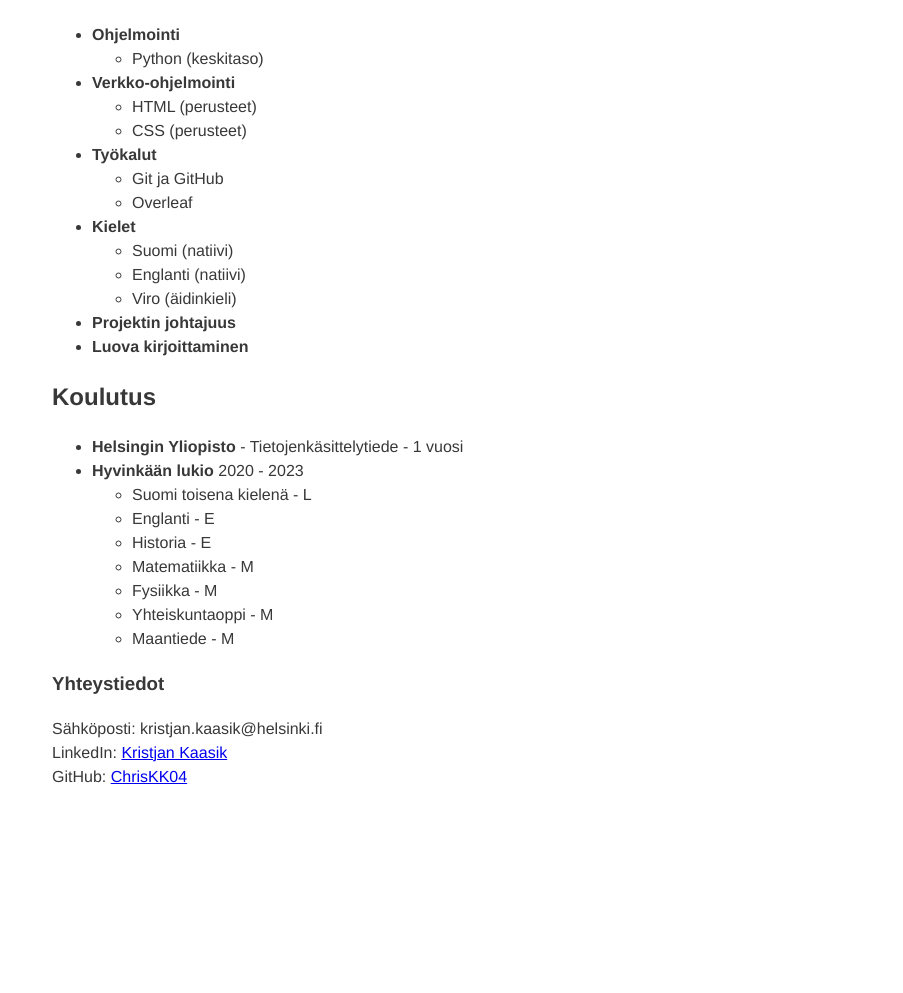
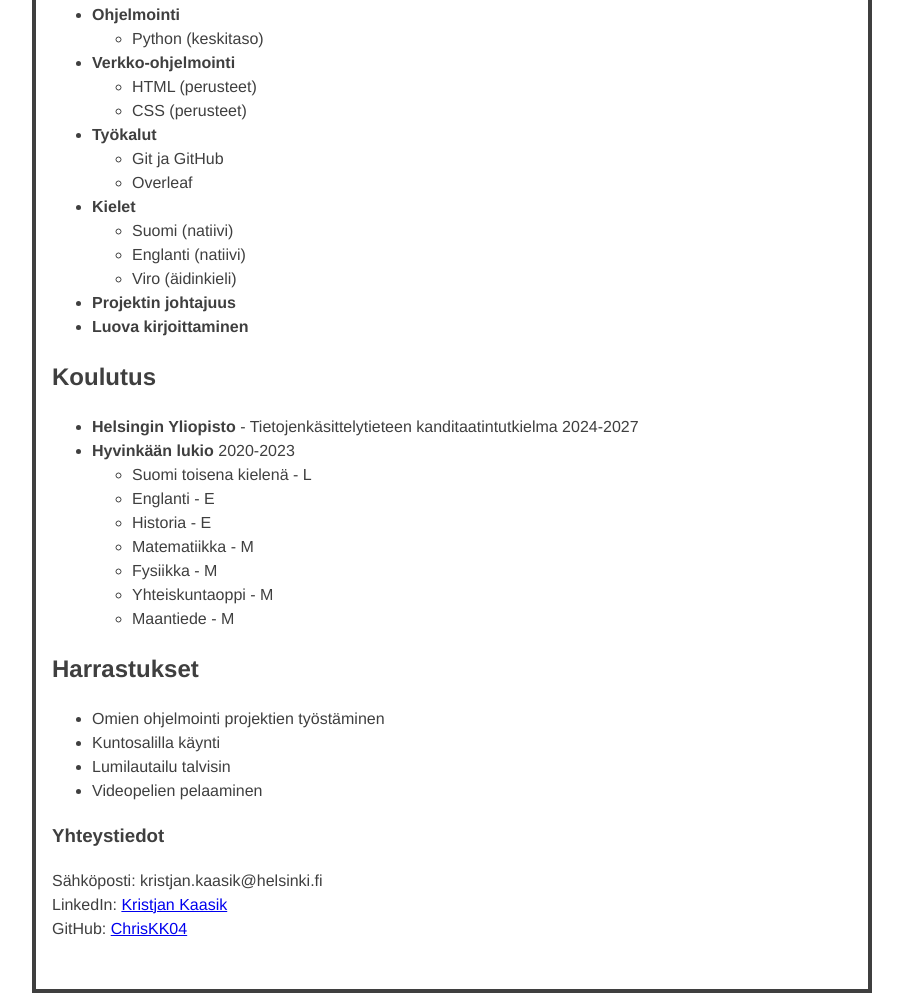
Before and after one commit to ChrisKK04/ansioluettelo, a plain HTML site: page index.html in a window 1280 px wide. Shown: the part 443-1436 px from the top of the page, without its empty margins (188-1091 px from the left). Before the commit the page ends 1280 px from the top, so only its background shows below. Drawn offline with Linux system fonts and the light colour scheme.

Commit message:
viimeistely

```diff
--- a/index.html
+++ b/index.html
@@ -18,7 +18,6 @@
       matematiikan ja tilastotieteen käytännönläheisempään tietojenkäsittelytieteeseen.
       Kanditaatintutkielman jälkeen jatkan tietojenkäsittelytieteen- tai tilastotieteen maisteriin
       jossa opiskelen muun muassa <strong>syväoppimista (deep learning) ja hermoverkkoja (neural networks)</strong>.
-      Vapaa-ajallani käyn kuntosalilla, itseopiskelen ja seurailen teknologian uutisia ja talvisin myös usein lumilautailen.
     </p>
 
     <img class="kuva" src="assets/binary-code.png" alt="rivejä binääri koodia" width="450"/>
@@ -52,8 +51,8 @@
 
     <h2>Koulutus</h2>
     <ul>
-      <li><strong>Helsingin Yliopisto</strong> - Tietojenkäsittelytiede - 1 vuosi</li>
-      <li><strong>Hyvinkään lukio</strong> 2020 - 2023 </li>
+      <li><strong>Helsingin Yliopisto</strong> - Tietojenkäsittelytieteen kanditaatintutkielma 2024-2027</li>
+      <li><strong>Hyvinkään lukio</strong> 2020-2023 </li>
       <ul>
         <li>Suomi toisena kielenä - L</li>
         <li>Englanti - E</li>
@@ -63,6 +62,14 @@
         <li>Yhteiskuntaoppi - M</li>
         <li>Maantiede - M</li>
       </ul>
+    </ul>
+
+    <h2>Harrastukset</h2>
+    <ul>
+      <li>Omien ohjelmointi projektien työstäminen</li>
+      <li>Kuntosalilla käynti</li>
+      <li>Lumilautailu talvisin</li>
+      <li>Videopelien pelaaminen</li>
     </ul>
 
     <h3>Yhteystiedot</h3>
--- a/style.css
+++ b/style.css
@@ -4,7 +4,9 @@ body {
   font-family: Helvetica, Arial, sans-serif;
   line-height: 1.5;
   padding: 2em 1em;
-  color: rgb(56, 56, 56);
+  color: rgb(63, 63, 63);
+  border-style: solid;
+  border-width: 4px;
 }
 
 .kuva {
```
